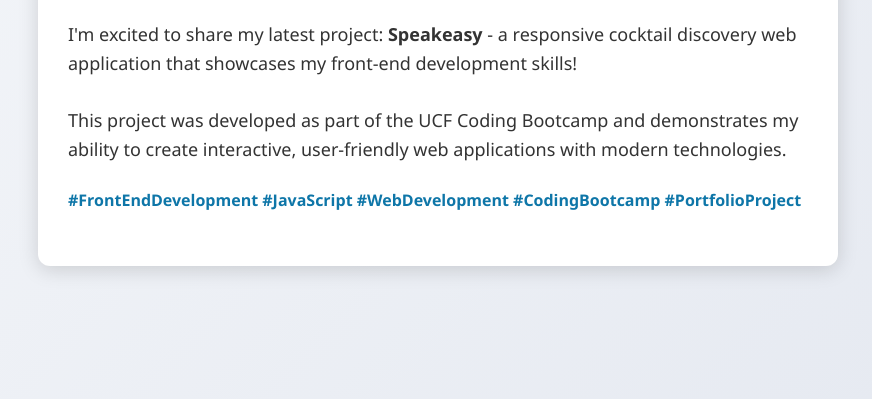
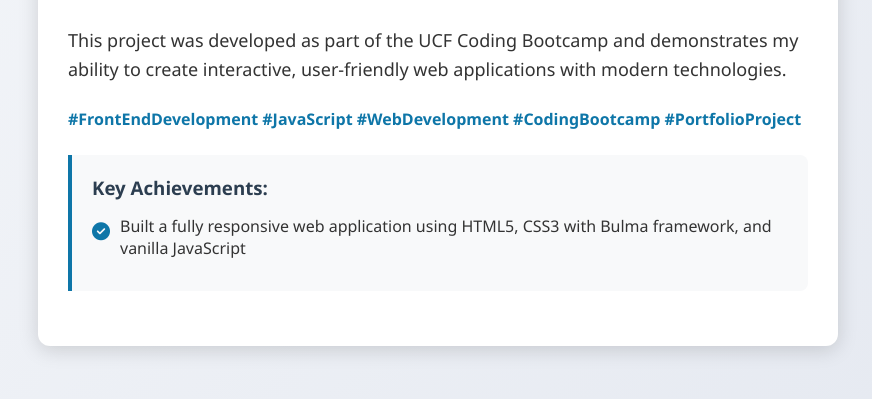
Before and after one commit to oliverLo78/LinkedIn-Post-P1, a plain HTML site: page index.html in a window 1280 px wide. Shown: the part 333-732 px from the top of the page, without its empty margins (202-1074 px from the left). Drawn offline with Linux system fonts and the light colour scheme.

Commit message:
added key achievements and project hightlights

```diff
--- a/index.html
+++ b/index.html
@@ -27,3 +27,11 @@
             <div class="hashtags">
                 #FrontEndDevelopment #JavaScript #WebDevelopment #CodingBootcamp #PortfolioProject
             </div>
+
+            <div class="project-highlights">
+                <h3>Key Achievements:</h3>
+
+                <div class="highlight-item">
+                    <div class="highlight-icon"><i class="fas fa-check-circle"></i></div>
+                    <div>Built a fully responsive web application using HTML5, CSS3 with Bulma framework, and vanilla JavaScript</div>
+                </div>
```
